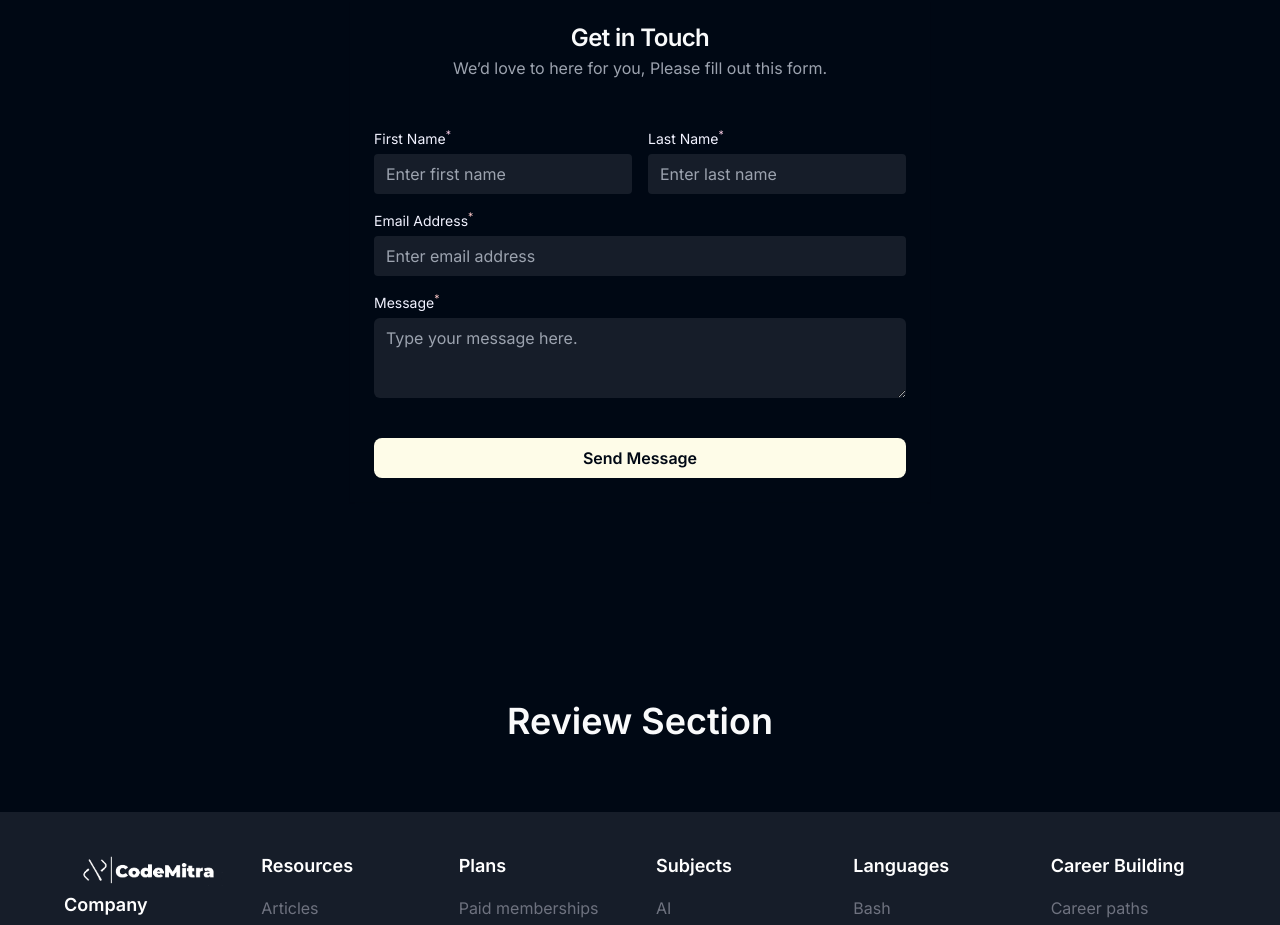
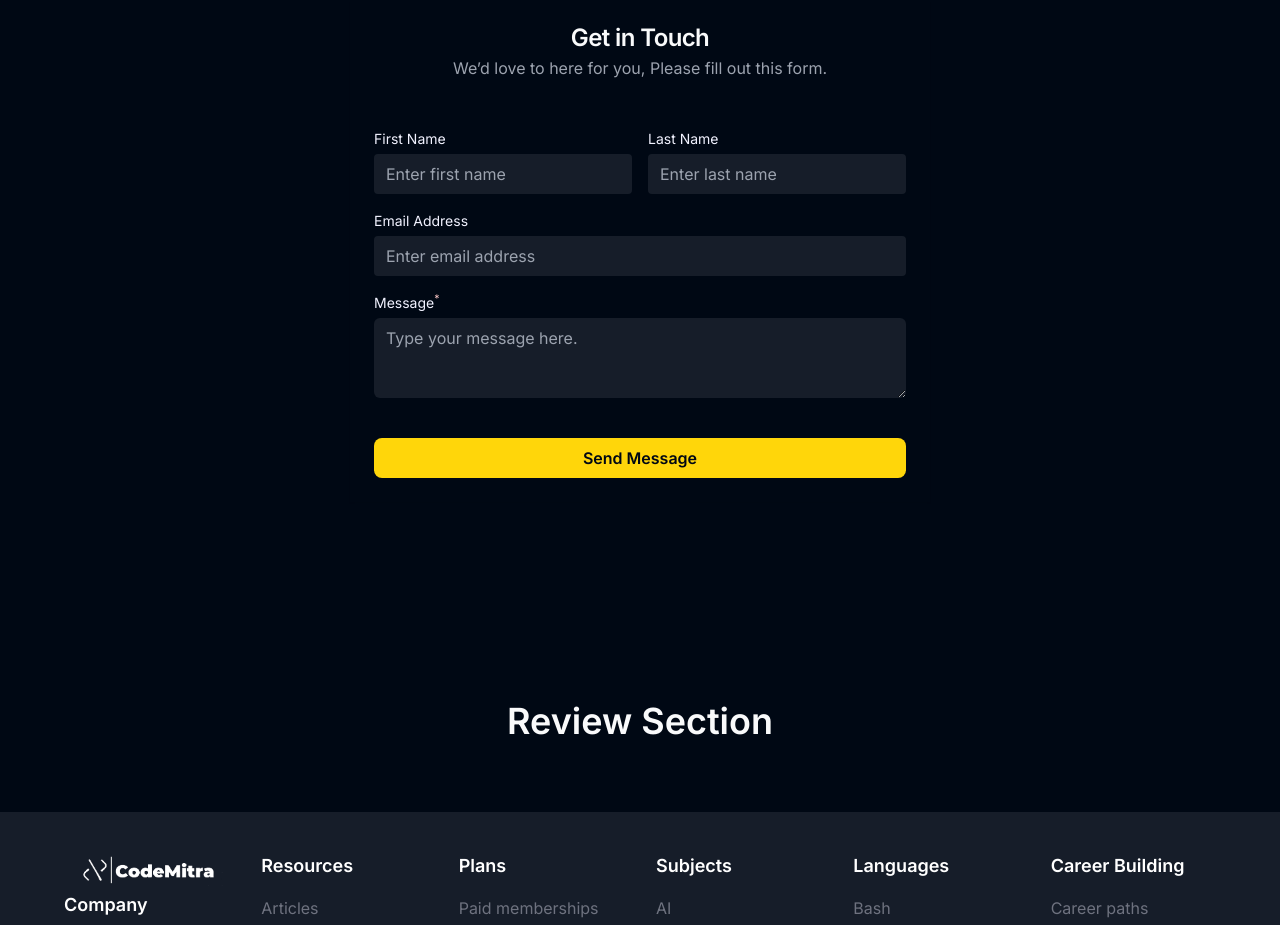
Before and after one commit to krishmungase/CodeMitra-FrontEnd, a React (Vite) app: page /about in a window 1280 px wide. Shown: the part 3340-4265 px from the top of the page. Built offline with nearby package versions, Linux system fonts and the light colour scheme; no server answers.

Commit message:
about section changes

```diff
--- a/package.json
+++ b/package.json
@@ -24,6 +24,7 @@
     "lucide-react": "^0.408.0",
     "react": "^18.3.1",
     "react-dom": "^18.3.1",
+    "react-hook-form": "^7.52.1",
     "react-hot-toast": "^2.4.1",
     "react-icons": "^5.2.1",
     "react-otp-input": "^3.1.1",
--- a/src/components/AboutSection/AbtSection2.jsx
+++ b/src/components/AboutSection/AbtSection2.jsx
@@ -11,7 +11,7 @@ const AbtSection2 = () => {
           revolutionizing the way we learn. Our innovative platform{" "}
           <GradientText text={"combines technology"} />, expertise, and
           community to create an{" "}
-          <span class="bg-gradient-to-r from-yellow-400 via-yellow-500 to-orange-500 bg-clip-text text-transparent">
+          <span className="bg-gradient-to-r from-yellow-400 via-yellow-500 to-orange-500 bg-clip-text text-transparent">
             unparalleled educational experience
           </span>
           .<span className="text-[#424854]">"</span>
--- a/src/components/AboutSection/AbtSection3.jsx
+++ b/src/components/AboutSection/AbtSection3.jsx
@@ -6,7 +6,7 @@ const AbtSection3 = () => {
     <div className="container mx-auto py-32">
       <div className="flex items-center md:justify-between justify-center flex-col md:flex-row max-w-full">
         <div className="max-w-2xl px-16 space-y-8">
-          <span class="bg-gradient-to-r from-red-500 via-pink-500 to-violet-500 text-transparent bg-clip-text text-[36px] font-semibold">
+          <span className="bg-gradient-to-r from-red-500 via-pink-500 to-violet-500 text-transparent bg-clip-text text-[36px] font-semibold">
             Our Founding Story
           </span>
           <div className="space-y-5 text-[15px] text-[#838894]">
--- a/src/components/AboutSection/AbtSection4.jsx
+++ b/src/components/AboutSection/AbtSection4.jsx
@@ -5,7 +5,7 @@ const AbtSection4 = () => {
     <div className="container mx-auto py-32">
       <div className="flex items-center justify-between flex-col space-y-16 lg:space-y-0 md:flex-row max-w-full">
         <div className="max-w-2xl px-16 space-y-8">
-          <span class="bg-gradient-to-r from-yellow-400 via-yellow-500 to-orange-500 bg-clip-text text-transparent text-[36px] font-semibold">
+          <span className="bg-gradient-to-r from-yellow-400 via-yellow-500 to-orange-500 bg-clip-text text-transparent text-[36px] font-semibold">
             Our Vision
           </span>
           <div className="space-y-5 text-[15px] text-[#838894]">
@@ -21,7 +21,7 @@ const AbtSection4 = () => {
         </div>
         <div>
           <div className="max-w-2xl px-16 space-y-8">
-            <span class="bg-gradient-to-r from-blue-500 via-green-500 to-teal-500 text-transparent bg-clip-text text-[36px] font-semibold">
+            <span className="bg-gradient-to-r from-blue-500 via-green-500 to-teal-500 text-transparent bg-clip-text text-[36px] font-semibold">
               Our Mission
             </span>
             <div className="space-y-5 text-[15px] text-[#838894]">
--- a/src/components/AboutSection/AbtSection7.jsx
+++ b/src/components/AboutSection/AbtSection7.jsx
@@ -8,6 +8,7 @@ import {
   CardTitle,
 } from "../../components/ui/card"
 import { Textarea } from "../../components/ui/textarea"
+import ContactForm from '../core/common/ContactForm'
 
 const AbtSection7 = () => {
   return (
@@ -19,7 +20,7 @@ const AbtSection7 = () => {
             <CardDescription className="text-[16px]">We’d love to here for you, Please fill out this form.</CardDescription>
           </CardHeader>
           <CardContent>
-            <form className="flex flex-col w-full gap-y-4 mt-6">
+            {/* <form className="flex flex-col w-full gap-y-4 mt-6">
               <div className="flex gap-x-4">
                 <label className="w-full">
                   <p className="text-richblack-5 mb-1 text-[0.875rem] leading-[1.375rem]">
@@ -75,7 +76,9 @@ const AbtSection7 = () => {
               <button className="bg-yellow-50 text-richblack-900 font-semibold px-[12px] rounded-[8px] py-[8px] mt-6">
                 Send Message
               </button>
-            </form>
+            </form> */}
+
+            <ContactForm />
           </CardContent>
         </Card>
       </div>
--- /dev/null
+++ b/src/components/core/common/ContactForm.jsx
@@ -0,0 +1,125 @@
+import { useForm } from 'react-hook-form';
+import React, { useEffect, useState } from 'react'
+import { Textarea } from '@/components/ui/textarea';
+import { apiConnector } from '@/services/apiconnector';
+import toast from 'react-hot-toast';
+import Loading from './Loading';
+import { useNavigate } from 'react-router-dom';
+
+const ContactForm = () => {
+  const [isLoading, setIsLoading] = useState(false);
+  const navigate = useNavigate();
+  const {
+    register,
+    handleSubmit,
+    reset,
+    formState: { errors, isSubmitSuccessful }
+  } = useForm();
+
+  const submitContactFrom = async (data) => {
+    console.log("data : ", data);
+    setIsLoading(true);
+    try {
+      const response = await apiConnector().contactus({ method: 'POST', bodyData: data, url: '/contact/contactus' })
+      // const response = { status: "ok" }
+      console.log("response is here : ", response)
+      toast.success("Message sent successfully");
+      navigate('/dashboard');
+    } catch (error) {
+      console.log("error", error);
+      toast.error(response.data.message);
+    }
+    finally {
+      setIsLoading(false);
+    }
+  }
+
+  if (isLoading) {
+    return <Loading />
+  }
+
+  useEffect(() => {
+    if (isSubmitSuccessful) {
+      reset({
+        email: "",
+        firstName: "",
+        LastName: "",
+        message: "",
+        phoneNo: "",
+      })
+    }
+  }, [reset, isSubmitSuccessful])
+  return (
+    <form onSubmit={handleSubmit(submitContactFrom)} className="flex flex-col w-full gap-y-4 mt-6">
+      <div className="flex gap-x-4">
+        <label htmlFor='firstName' className="w-full">
+          <p className="text-richblack-5 mb-1 text-[0.875rem] leading-[1.375rem]">
+            First Name
+          </p>
+          <input
+            className="bg-richblack-800 rounded-[4px] w-full px-[12px] py-[8px]"
+            type="text"
+            name="firstName"
+            id="firstName"
+            placeholder="Enter first name"
+            {...register("firstName", { required: true })}
+          />
+          {
+            errors.firstName && <p className="text-red-500 text-[0.875rem]">{errors.firstName.message}</p>
+          }
+        </label>
+
+        <label className="w-full">
+          <p className="text-richblack-5 mb-1 text-[0.875rem] leading-[1.375rem]">
+            Last Name
+          </p>
+          <input
+            className="bg-richblack-800 rounded-[4px] w-full px-[12px] py-[8px]"
+            type="text"
+            name="lastName"
+            id="lastName"
+            placeholder="Enter last name"
+            {...register("lastName")}
+          />
+          {
+            errors.lastName && <p className="text-red-500 text-[0.875rem]">{errors.lastName.message}</p>
+          }
+        </label>
+      </div>
+      <div>
+        <label className="w-full">
+          <p className="text-richblack-5 mb-1 text-[0.875rem] leading-[1.375rem]">
+            Email Address
+          </p>
+          <input
+            className="bg-richblack-800 rounded-[4px] w-full px-[12px] py-[8px]"
+            type="email"
+            name="email"
+            id="email"
+            placeholder="Enter email address"
+            {...register("email", { required: true })}
+          />
+          {
+            errors.email && <p className="text-red-500 text-[0.875rem]">{errors.email.message}</p>
+          }
+        </label>
+      </div>
+      <div>
+        <label className="w-full">
+          <p className="text-richblack-5 mb-1 text-[0.875rem] leading-[1.375rem]">
+            Message<sup className="text-red-200">*</sup>
+          </p>
+          <Textarea name="message" id="message" placeholder="Type your message here." className="bg-richblack-800 text-[16px] rounded-[6px]" {...register("message", { required: true })} />
+        </label>
+        {
+          errors.message && <p className="text-red-500 text-[0.875rem]">{errors.message.message}</p>
+        }
+      </div>
+      <button className="bg-[#FFD60A] text-richblack-900 font-semibold px-[12px] rounded-[8px] py-[8px] mt-6">
+        Send Message
+      </button>
+    </form>
+  )
+}
+
+export default ContactForm
--- a/src/components/core/common/Loader.jsx
+++ /dev/null
@@ -1,9 +0,0 @@
-import React from 'react'
-
-const Loader = () => {
-  return (
-    <div>Loading...</div>
-  )
-}
-
-export default Loader
--- a/src/services/apiconnector.js
+++ b/src/services/apiconnector.js
@@ -52,6 +52,14 @@ export const apiConnector = () => {
       url: url,
       data: bodyData ? bodyData : null,
       params: params ? params : null,
-    })
+    }),
+
+    contactus: async ({ method, url, bodyData, headers, params }) => await axiosInstace({
+      method: method,
+      url: url,
+      data: bodyData ? bodyData : null,
+      params: params ? params : null,
+    }),
+
   }
 };
```
Also changed, not shown: src/pages/About.jsx (+1 -12 lines), src/Data/CountryCode.js (added), 1 other file (tests, documents, lock files or other folders).
